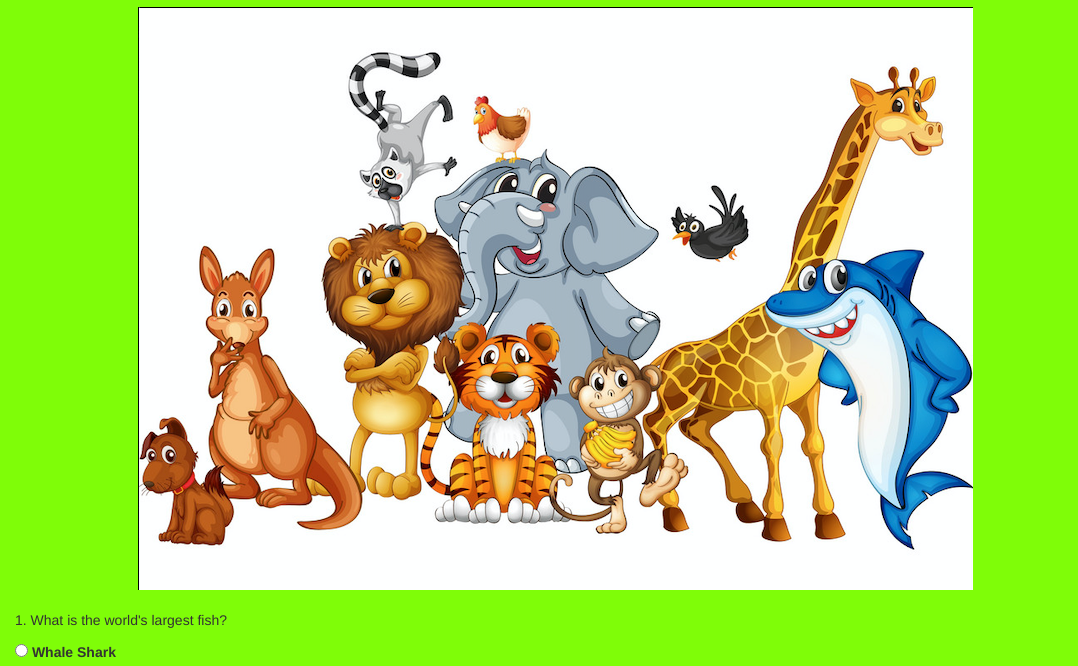
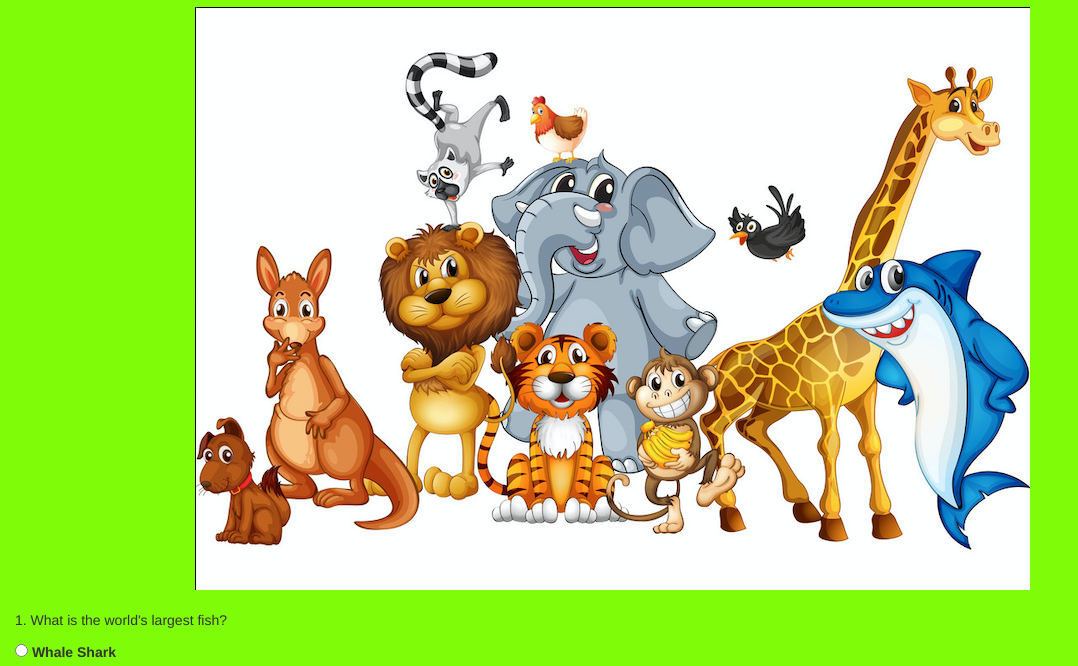
Before and after one commit to kordia/Quiz, a plain HTML site: page index.html in a window 1280 px wide. Shown: the part 116-782 px from the top of the page, without its empty margins (0-1078 px from the left). Drawn offline with Linux system fonts and the light colour scheme.

Commit message:
centered picture

```diff
--- a/css/style.css
+++ b/css/style.css
@@ -20,7 +20,7 @@
 .picture img{
     background-color: rgb(127, 253, 8);
     margin-bottom: 20px;
-    padding-left: 6%;
+    padding-left: 11%;
     text-align: center;
 }
 
```
